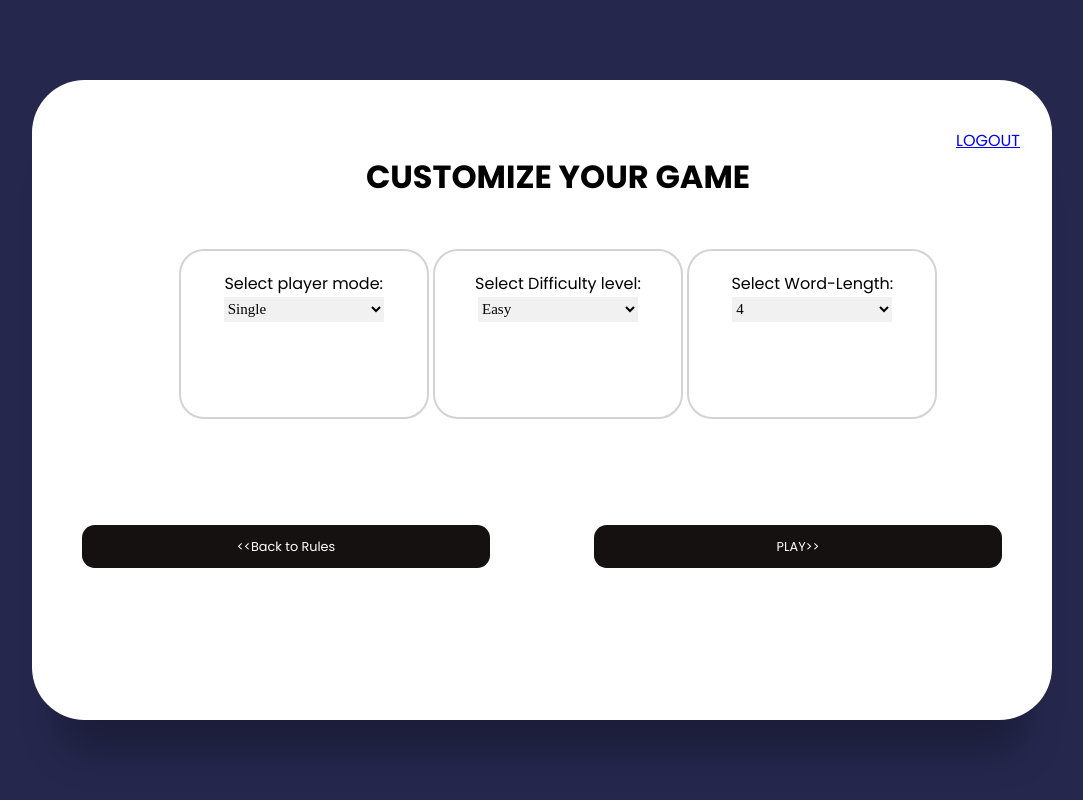
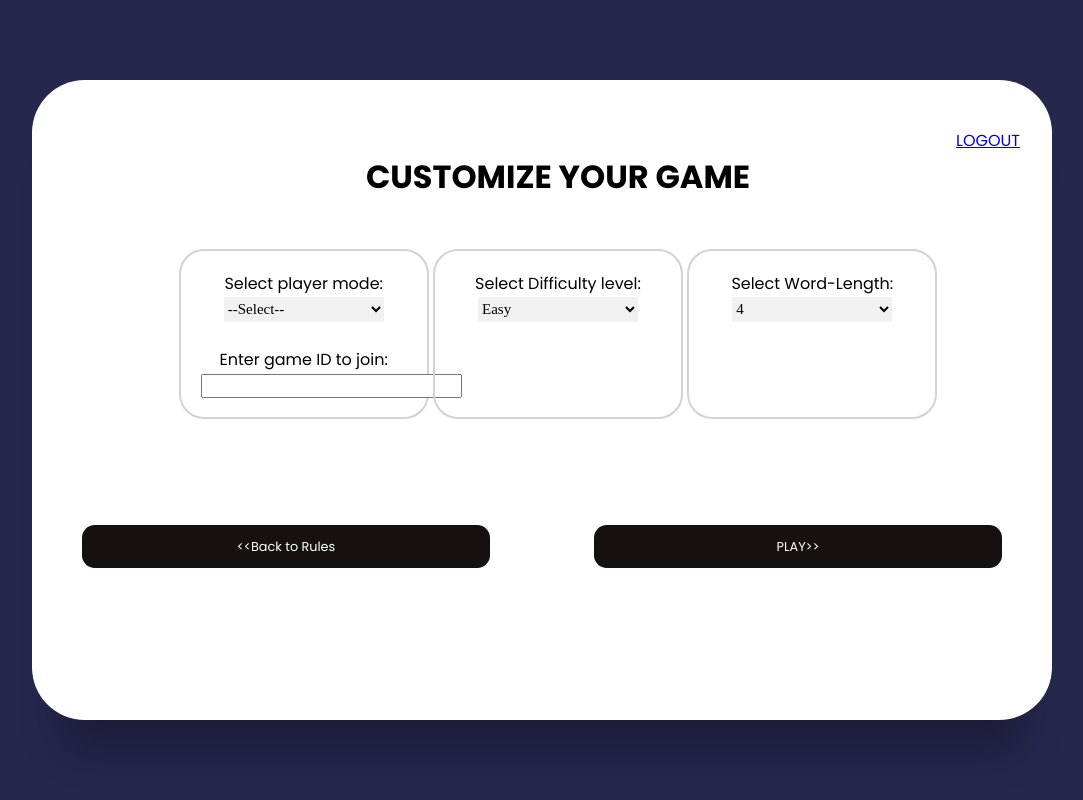
Before and after one commit to siddhikotre/BearsAndBulls, a Django app: page /pregame/ in a window 1280 px wide. Shown: the whole page, without its empty margins (98-1181 px from the left). Run offline with Django 4.2, Linux system fonts and the light colour scheme; a user stored in the database is signed in.

Commit message:
27/1/23 Commit3

```diff
--- a/bearsandbulls/bearsandbulls/settings.py
+++ b/bearsandbulls/bearsandbulls/settings.py
@@ -111,7 +111,7 @@ USE_TZ = True
 # https://docs.djangoproject.com/en/4.1/howto/static-files/
 
 STATIC_URL = 'static/'
-LOGOUT_REDIRECT_URL = '/'
+
 # Default primary key field type
 # https://docs.djangoproject.com/en/4.1/ref/settings/#default-auto-field
 
--- a/bearsandbulls/bnb/templates/pregame.html
+++ b/bearsandbulls/bnb/templates/pregame.html
@@ -147,6 +147,7 @@
             background-color: #8371fd;
         }
     </style>
+
     <meta charset="UTF-8">
     <title>Pregame</title>
 </head>
@@ -160,10 +161,14 @@
                 <div class='parent'>
                     <div class='child'>Select player mode:<br>
                         <select class="dropdown" id="player" name="player">
+                            <option>--Select--</option>
                             <option value="single">Single</option>
                             <option value="duo">Duo</option>
-                        </select>
+                        </select><br><br>
+                        <label>Enter game ID to join:</label>
+                        <input id="txtvalue" type="text"/>
                     </div>
+
                     <div class='child'>Select Difficulty level:<br>
                         <select class="dropdown" id="difficulty" name="difficulty">
                             <option value="easy">Easy</option>
@@ -179,6 +184,7 @@
                         </select>
                     </div>
                 </div>
+
                 <div class="button">
                     <input class="sign-btn" id="play" onclick="location.href ='http://127.0.0.1:8000/game/'"
                            type="submit"
@@ -193,4 +199,5 @@
     </div>
 </main>
 </body>
+
 </html>
--- a/bearsandbulls/bnb/templates/register.html
+++ b/bearsandbulls/bnb/templates/register.html
@@ -521,9 +521,9 @@
 
       <div class="carousel">
         <div class="images-wrapper">
-          <img alt="" class="image img-1 show" src="/static/bnb/image/image1.png"/>
-          <img alt="" class="image img-2 show" src="/static/bnb/image/image2.png"/>
-          <img alt="" class="image img-3 show" src="/static/bnb/image/image3.png"/>
+          <img alt="" class="image img-1 show" src="/static/bnb/image/bgimage.png"/>
+          <img alt="" class="image img-2 " src="/static/bnb/image/image2.png"/>
+          <img alt="" class="image img-3 " src="/static/bnb/image/image3.png"/>
         </div>
 
         <div class="text-slider">
--- a/bearsandbulls/bnb/templates/rules.html
+++ b/bearsandbulls/bnb/templates/rules.html
@@ -140,8 +140,7 @@
                     the same positions,
                     the count of such letters will be the number of bulls.<br></li>
                 </p>
-                <li>FOR EXAMPLE:
-                <li>The sever generated<b style="color: navy"> SUPERWORD </b>is:</li>
+                <li>FOR EXAMPLE: The sever generated<b style="color: navy"> SUPERWORD </b>is:</li>
 
                 <table>
                     <tr>
```
Also changed, not shown: bearsandbulls/db.sqlite3.
